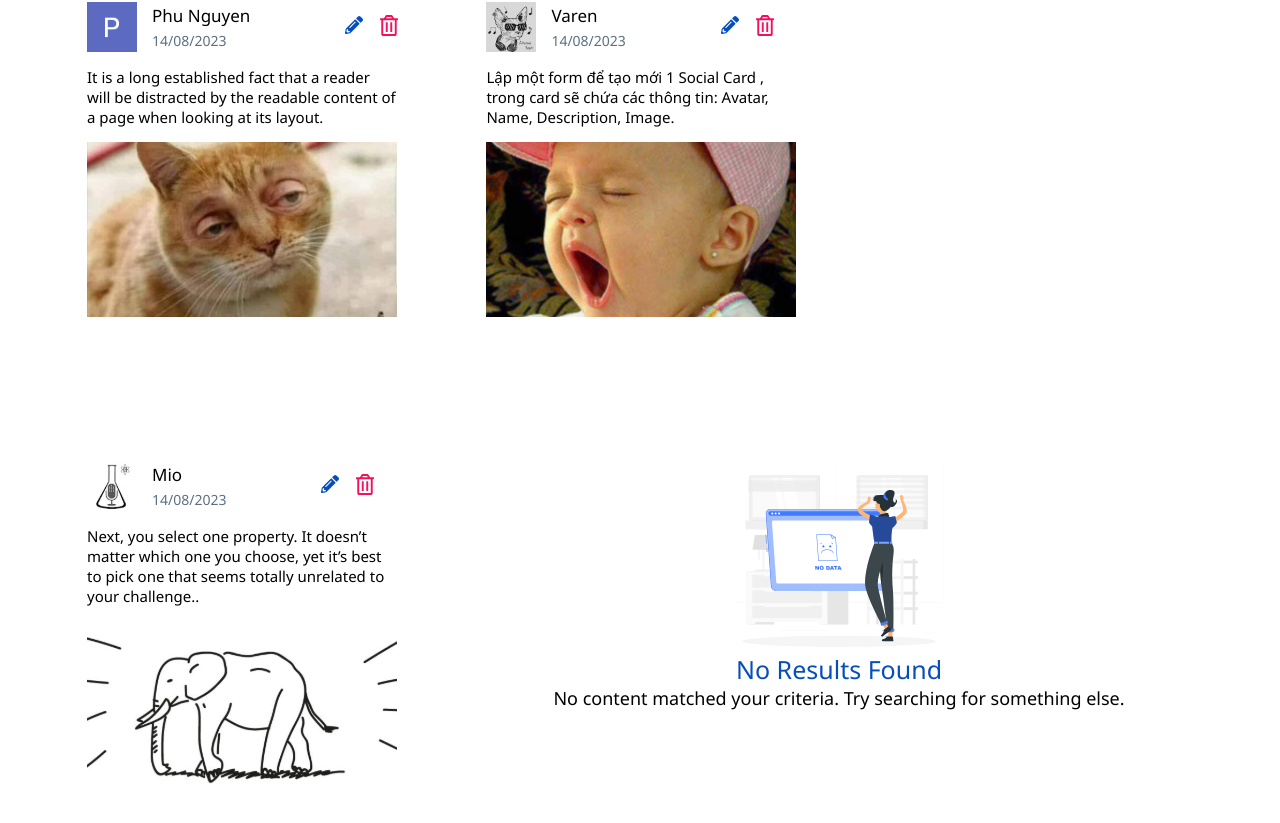
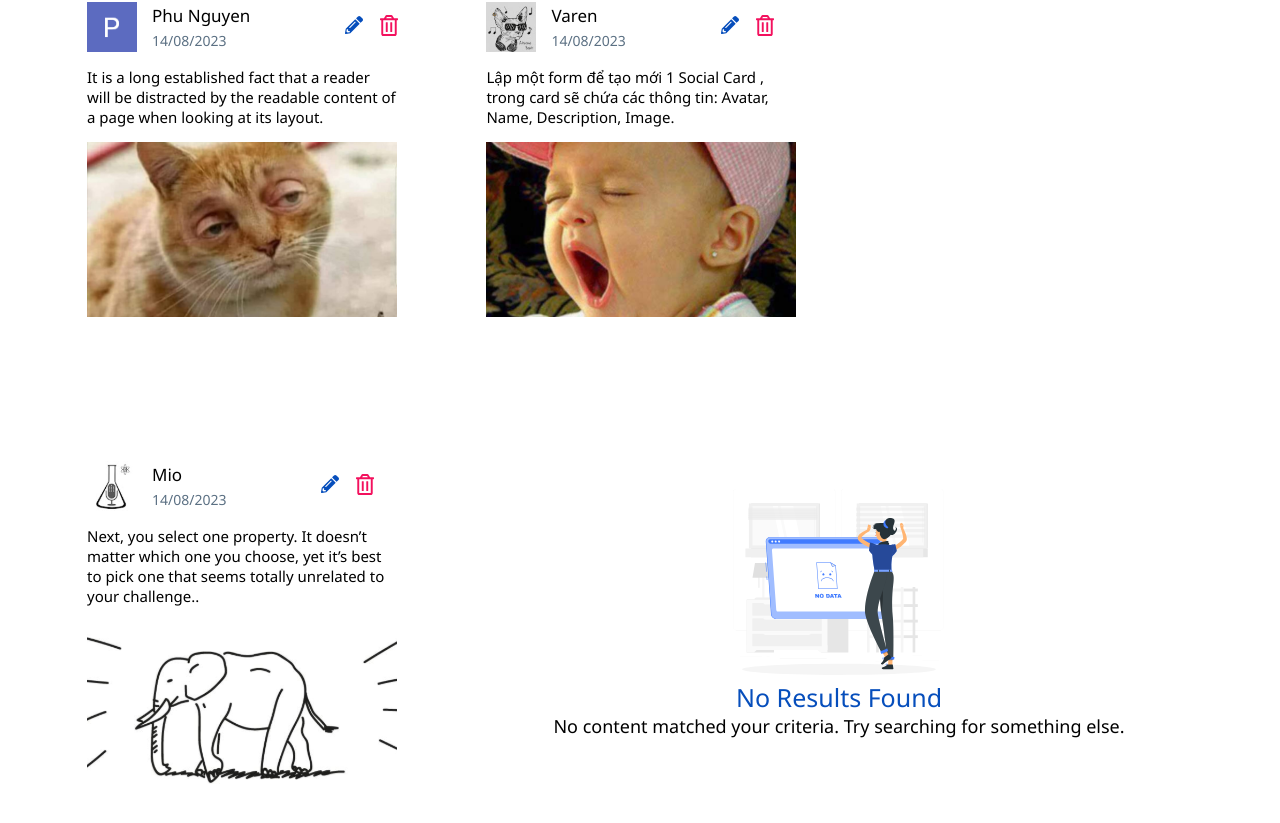
Before and after one commit to HoVanDi/Social-Card, a React (Create React App) app: page / in a window 1280 px wide. Shown: the part 197-1020 px from the top of the page. Built offline with nearby package versions, Linux system fonts and the light colour scheme.

Commit message:
Uodate ContentComponent

```diff
--- a/src/App.js
+++ b/src/App.js
@@ -4,7 +4,7 @@
 import NavabarComonent from "./components/NavabarComponent";
 
 function App() {
-  const [searchData, setSearchData] = useState(""); // State lưu trữ dữ liệu tìm kiếm
+  const [searchData, setSearchData] = useState(""); // State stores the search data
 
   const handleSearch = (searchTerm) => {
     setSearchData(searchTerm);
--- a/src/components/ContentComponent/style.module.css
+++ b/src/components/ContentComponent/style.module.css
@@ -60,12 +60,14 @@
   }
 
   .SearchUndefined {
+   padding-top: 28px;
     color: #000;
     margin: 0 auto;
     text-align: center;
     font-family: Segoe UI;
     font-size: 18px;
     font-weight: 400;
+    margin-bottom: 50px;
   }
 
   .SearchUndefined .TextResult {
```
Also changed, not shown: src/components/Data.jsx (added, +11 -0 lines).
